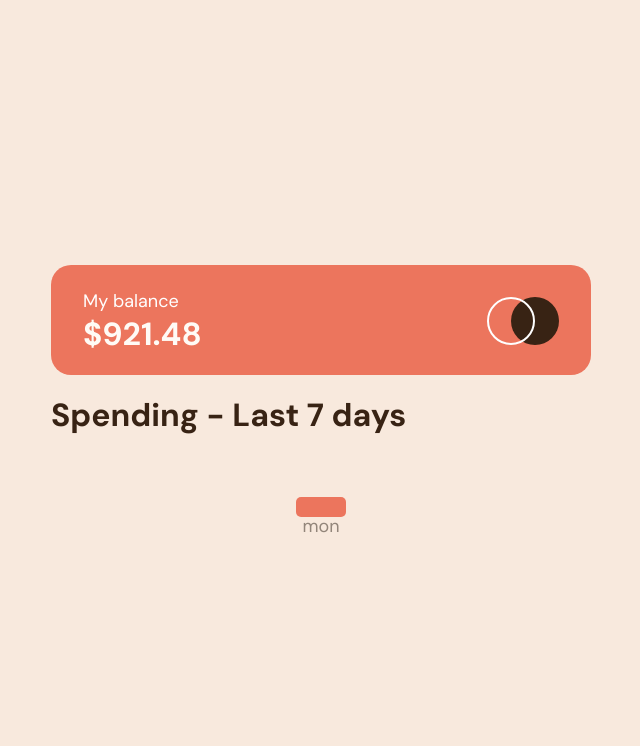
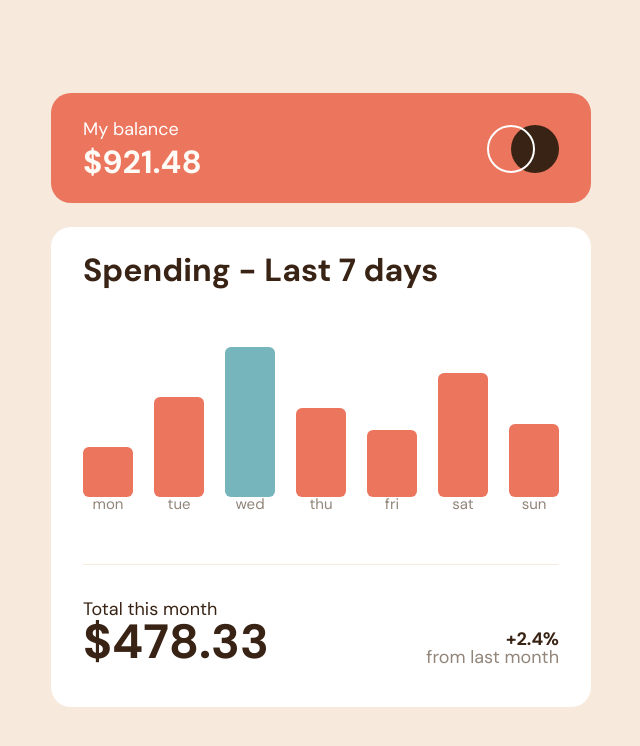
Before and after one commit to solijon010/myproject-chart, a website: page index.html in a window 1280 px wide. Shown: the whole page, without its empty margins (319-959 px from the left). Drawn offline with Linux system fonts and the light colour scheme.

Commit message:
main content qismi ham qoshildi

```diff
--- a/index.html
+++ b/index.html
@@ -16,23 +16,61 @@
           <span class="text-light font-bold text-32">$921.48</span>
         </div>
         <img
-          src="./images/Roundeds img.svg"
+          src="./src/images/Roundeds img.svg"
           alt="Roundeds icon "
           width="72"
           height="48"
         />
       </header>
-      <main>
-        <h2 class="font-bold text-[32px] text-[#382314] mb-[66px]">
+      <main class="bg-white rounded-20 px-8 pt-[1.6875rem] pb-[2.5625rem] flex justify-between  flex-col">
+        <h2 class="font-bold text-[32px] text-brown mb-[66px]">
           Spending - Last 7 days
         </h2>
 
-        <div>
-          <div class="flex flex-col items-center ">
-            <div class="w-[50px] h-[20px] bg-red rounded-[5px]"></div>
-            <span>mon</span>
-          </div>
-        </div>
+        <!-- main content -->
+        <div class="flex justify-between items-end h-40 mb-[32px]">
+                    <div class="flex flex-col items-center">
+                        <div class="w-[50px] bg-red rounded-md" style="height:50px;"></div>
+                        <span class="text-[15px] text-gray font-normal">mon</span>
+                    </div>
+                    <div class="flex flex-col items-center">
+                        <div class="w-[50px] bg-red rounded-md" style="height:100px;"></div>
+                        <span class="text-[15px] text-gray font-normal">tue</span>
+                    </div>
+                    <div class="flex flex-col items-center">
+                        <div class="w-[50px] bg-cyan rounded-md" style="height:150px;"></div>
+                        <span class="text-[15px] text-gray font-normal">wed</span>
+                    </div>
+                    <div class="flex flex-col items-center">
+                        <div class="w-[50px] bg-red rounded-md" style="height:89px;"></div>
+                        <span class="text-[15px] text-gray font-normal">thu</span>
+                    </div>
+                    <div class="flex flex-col items-center">
+                        <div class="w-[50px] bg-red rounded-md" style="height:67px;"></div>
+                        <span class="text-[15px] text-gray font-normal">fri</span>
+                    </div>
+                    <div class="flex flex-col items-center">
+                        <div class="w-[50px] bg-red rounded-md" style="height:124px;"></div>
+                        <span class="text-[15px] text-gray font-normal">sat</span>
+                    </div>
+                    <div class="flex flex-col items-center">
+                        <div class="w-[50px] bg-red rounded-md" style="height:73px;"></div>
+                        <span class="text-[15px] text-gray font-normal">sun</span>
+                    </div>
+                </div>
+                <hr class="my-5 text-cream rounded-[1px] h-[4px] mb-[32px]">
+                <!-- main content footer -->
+                <div class="flex justify-between items-end">
+                    <div class="flex flex-col gap-[1]">
+                        <p class="text-[18px] text-brown font-normal">Total this month</p>
+                        <p class="text-5xl font-bold text-brown">$478.33</p>
+                    </div>
+                    <div class="text-right">
+                        <p class="text-[18px] font-bold text-brown">+2.4%</p>
+                        <p class="text-[18px] text-gray">from last month</p>
+                    </div>
+                </div>
+                <!-- main content end -->
       </main>
     </div>
   </body>
```
Also changed, not shown: src/output.css.
